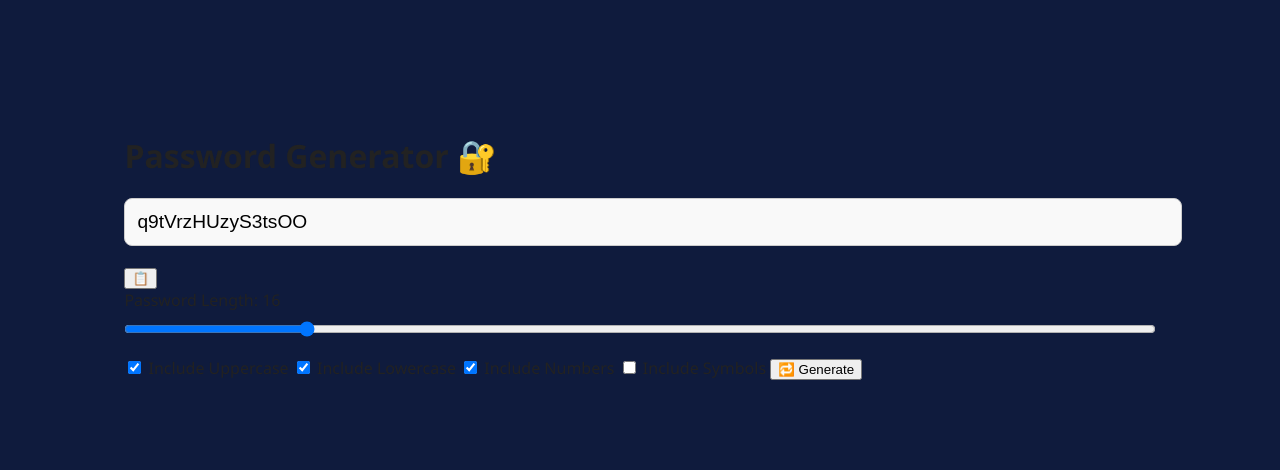
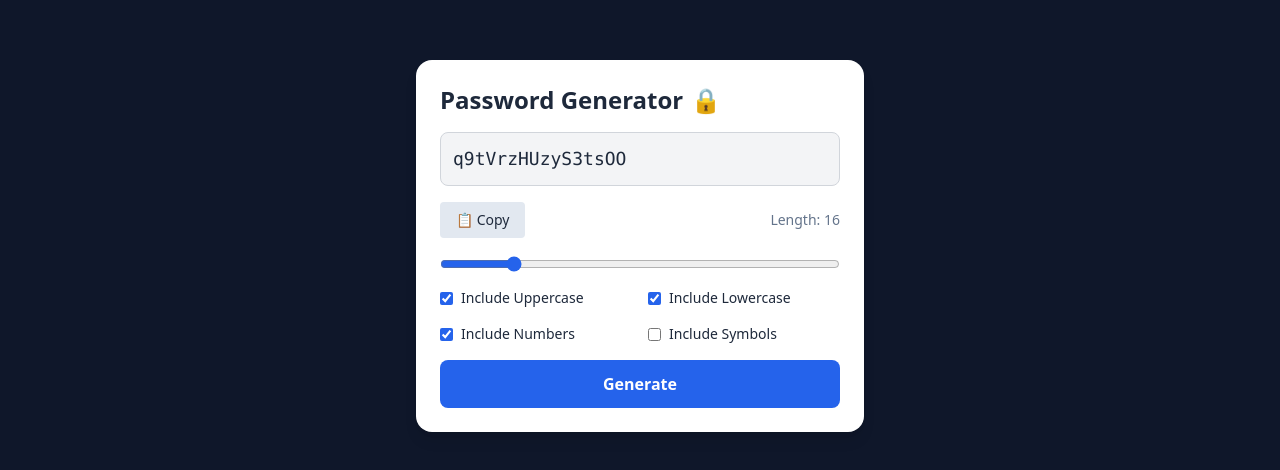
Before and after one commit to africa9965/resume-site, a plain HTML site: page index.html in a window 1280 px wide. Shown: the part 154-624 px from the top of the page. Drawn offline with nearby package versions, Linux system fonts and the light colour scheme.

Commit message:
Update index.html

```diff
--- a/index.html
+++ b/index.html
@@ -3,29 +3,47 @@
   <head>
     <meta charset="UTF-8" />
     <meta name="viewport" content="width=device-width, initial-scale=1.0" />
-  <title>Custom Password Generator</title>
-  <link rel="stylesheet" href="style.css" />
+    <title>Password Generator</title>
+    <script src="https://cdn.tailwindcss.com"></script>
   </head>
-<body>
-  <div class="container">
-    <h1>Password Generator 🔐</h1>
+  <body class="bg-slate-900 text-white min-h-screen flex items-center justify-center p-4">
+    <div class="bg-white text-slate-800 rounded-2xl shadow-lg p-6 w-full max-w-md">
+      <h1 class="text-2xl font-bold flex items-center gap-2 mb-4">
+        Password Generator
+        <span class="text-yellow-500">🔒</span>
+      </h1>
 
-    <div class="output-box">
-      <input type="text" id="password-output" readonly />
-      <button onclick="copyPassword()">📋</button>
+      <div class="mb-4">
+        <input type="text" id="password-output" readonly class="w-full p-3 border border-gray-300 rounded-lg text-lg font-mono bg-gray-100" />
       </div>
 
-    <div class="controls">
-      <label>Password Length: <span id="length-val">16</span></label>
-      <input type="range" min="6" max="64" value="16" id="length-slider" />
+      <div class="flex justify-between items-center mb-4">
+        <button onclick="copyPassword()" class="bg-slate-200 px-4 py-2 rounded hover:bg-slate-300 transition text-sm">📋 Copy</button>
+        <div class="text-sm text-slate-500">Length: <span id="length-val">16</span></div>
+      </div>
 
-      <label><input type="checkbox" id="include-uppercase" checked /> Include Uppercase</label>
-      <label><input type="checkbox" id="include-lowercase" checked /> Include Lowercase</label>
-      <label><input type="checkbox" id="include-numbers" checked /> Include Numbers</label>
-      <label><input type="checkbox" id="include-symbols" /> Include Symbols</label>
+      <input type="range" min="6" max="64" value="16" id="length-slider" class="w-full mb-4 accent-blue-600" />
 
-      <button onclick="generatePassword()">🔁 Generate</button>
+      <div class="grid grid-cols-2 gap-4 mb-4 text-sm">
+        <label class="flex items-center gap-2">
+          <input type="checkbox" id="include-uppercase" class="accent-blue-600" checked />
+          Include Uppercase
+        </label>
+        <label class="flex items-center gap-2">
+          <input type="checkbox" id="include-lowercase" class="accent-blue-600" checked />
+          Include Lowercase
+        </label>
+        <label class="flex items-center gap-2">
+          <input type="checkbox" id="include-numbers" class="accent-blue-600" checked />
+          Include Numbers
+        </label>
+        <label class="flex items-center gap-2">
+          <input type="checkbox" id="include-symbols" class="accent-blue-600" />
+          Include Symbols
+        </label>
       </div>
+
+      <button onclick="generatePassword()" class="w-full bg-blue-600 text-white py-3 rounded-lg font-semibold hover:bg-blue-700 transition">Generate</button>
     </div>
 
     <script src="script.js"></script>
```
Lines whose indentation alone changed are shown as unchanged.
